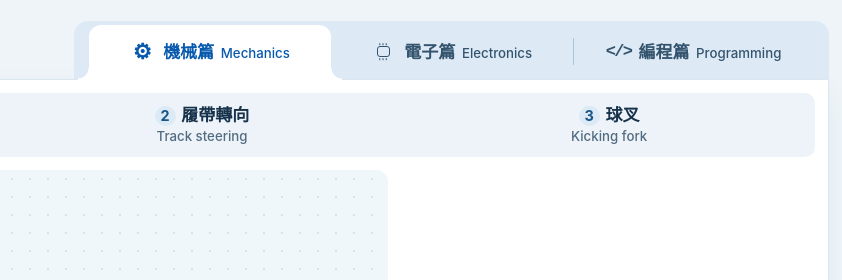
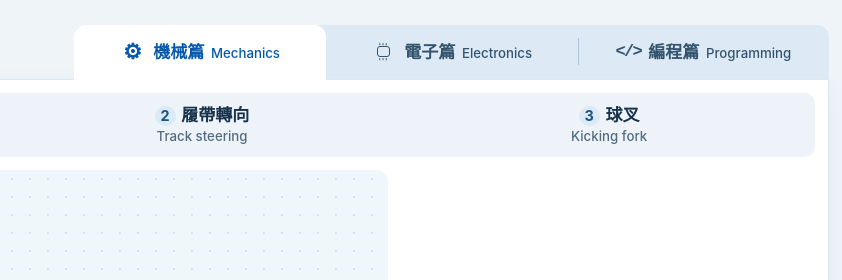
Before and after one commit to ZFTTO/SoccerBot-AnimClass, a plain HTML site: page index.html in a window 1280 px wide. Shown: the top 280 px of the page, 438-1280 px from the left. Drawn offline with Linux system fonts and the light colour scheme; animation ran at ten frames a second.

Commit message:
Remove protruding corners from chapter tabs

```diff
--- a/index.html
+++ b/index.html
@@ -109,11 +109,9 @@ button:is([aria-selected=true],[aria-pressed=true],.primary),button:enabled:acti
 }
 button:is([aria-selected=true],[aria-pressed=true],.primary):hover{background:var(--blue-deep)}
 .chapters{
-  --tab-curve:clamp(7px,1.35dvh,12px);
   display:grid;grid-template-columns:repeat(3,minmax(0,1fr));gap:0;
   position:relative;z-index:1;align-self:end;
-  padding:4px calc(var(--tab-curve) + 4px) 0;
-  border-radius:14px 14px 0 0;background:#ddeaf6;
+  border-radius:12px 12px 0 0;background:#ddeaf6;
 }
 .chapters button{
   position:relative;display:flex;align-items:center;justify-content:center;
@@ -126,15 +124,8 @@ button:is([aria-selected=true],[aria-pressed=true],.primary):hover{background:va
   content:"";position:absolute;inset:25% auto 25% 0;width:1px;background:#adc5da;pointer-events:none;
 }
 .chapters button[aria-selected=true]{
-  z-index:1;background:var(--white);color:var(--blue-deep);box-shadow:0 1px var(--white);
-}
-.chapters button[aria-selected=true]::before,.chapters button[aria-selected=true]::after{
-  content:"";position:absolute;bottom:-1px;width:var(--tab-curve);height:calc(var(--tab-curve) + 1px);
-  background:radial-gradient(circle at var(--curve-origin) top,
-    transparent calc(var(--tab-curve) - .7px),var(--white) var(--tab-curve));pointer-events:none;
-}
-.chapters button[aria-selected=true]::before{right:100%;--curve-origin:left}
-.chapters button[aria-selected=true]::after{left:100%;--curve-origin:right}
+  background:var(--white);color:var(--blue-deep);box-shadow:0 1px var(--white);
+}
 .chapters button:focus-visible{outline-offset:-4px}
 .chapter-name{white-space:nowrap}
 .chapters button .chapter-name .en{color:inherit}
```
